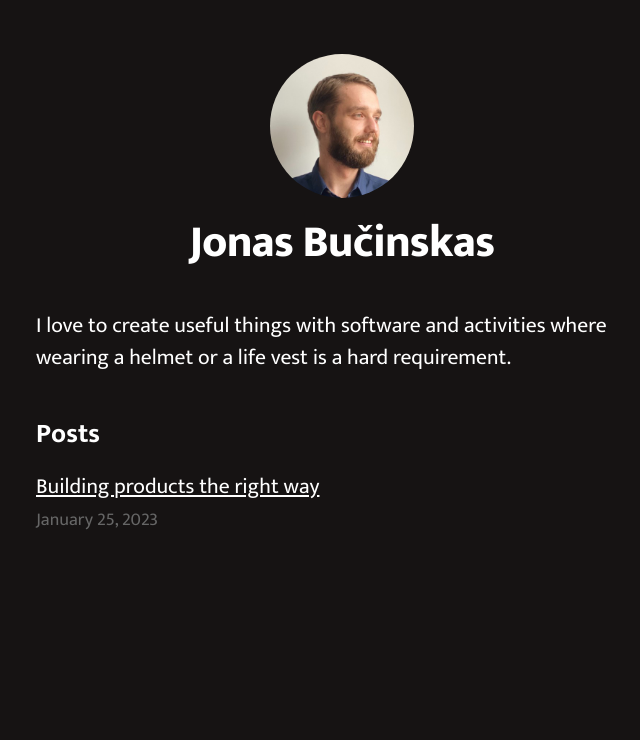
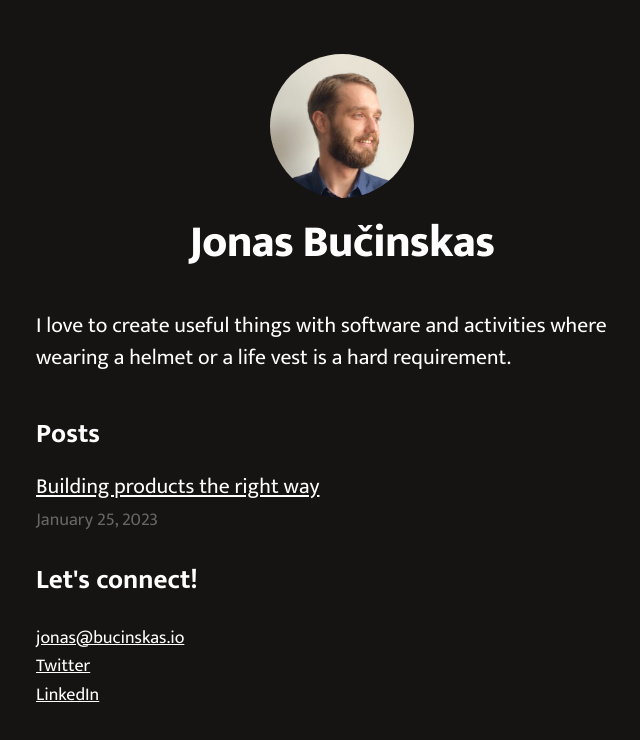
Before and after one commit to bucinskasj/bucinskas-io, a Next.js app: page / in a window 1280 px wide. Shown: the top 740 px of the page, without its empty margins (298-938 px from the left). Built offline with nearby package versions, Linux system fonts and the light colour scheme.

Commit message:
Adding a social footer

```diff
--- /dev/null
+++ b/components/footer.js
@@ -0,0 +1,16 @@
+export default function Footer() {
+    return (
+        <div>
+            <h2>Let's connect!</h2>
+            <a href="mailto:jonas@bucinskas.io">jonas@bucinskas.io</a>
+            <br/>
+            <a href="https://twitter.com/bucinskas" target="_blank">
+                Twitter
+            </a>
+            <br/>
+            <a href="https://www.linkedin.com/in/bucinskas/" target="_blank">
+                LinkedIn
+            </a>
+        </div>
+    );
+}
--- a/components/layout.js
+++ b/components/layout.js
@@ -5,6 +5,7 @@ import Script from 'next/script'
 import styles from './layout.module.css'
 import utilStyles from '../styles/utils.module.css'
 import Link from 'next/link'
+import Footer from './footer'
 
 const name = 'Jonas Bučinskas'
 export const siteTitle = 'Every experience feeds ideas!'
@@ -66,6 +67,7 @@ export default function Layout({ children, home }) {
           <Link href="/">← Back to home</Link>
         </div>
       )}
+      <Footer/>
     </div>
   )
 }
```
Also changed, not shown: 1 other file (tests, documents, lock files or other folders).
